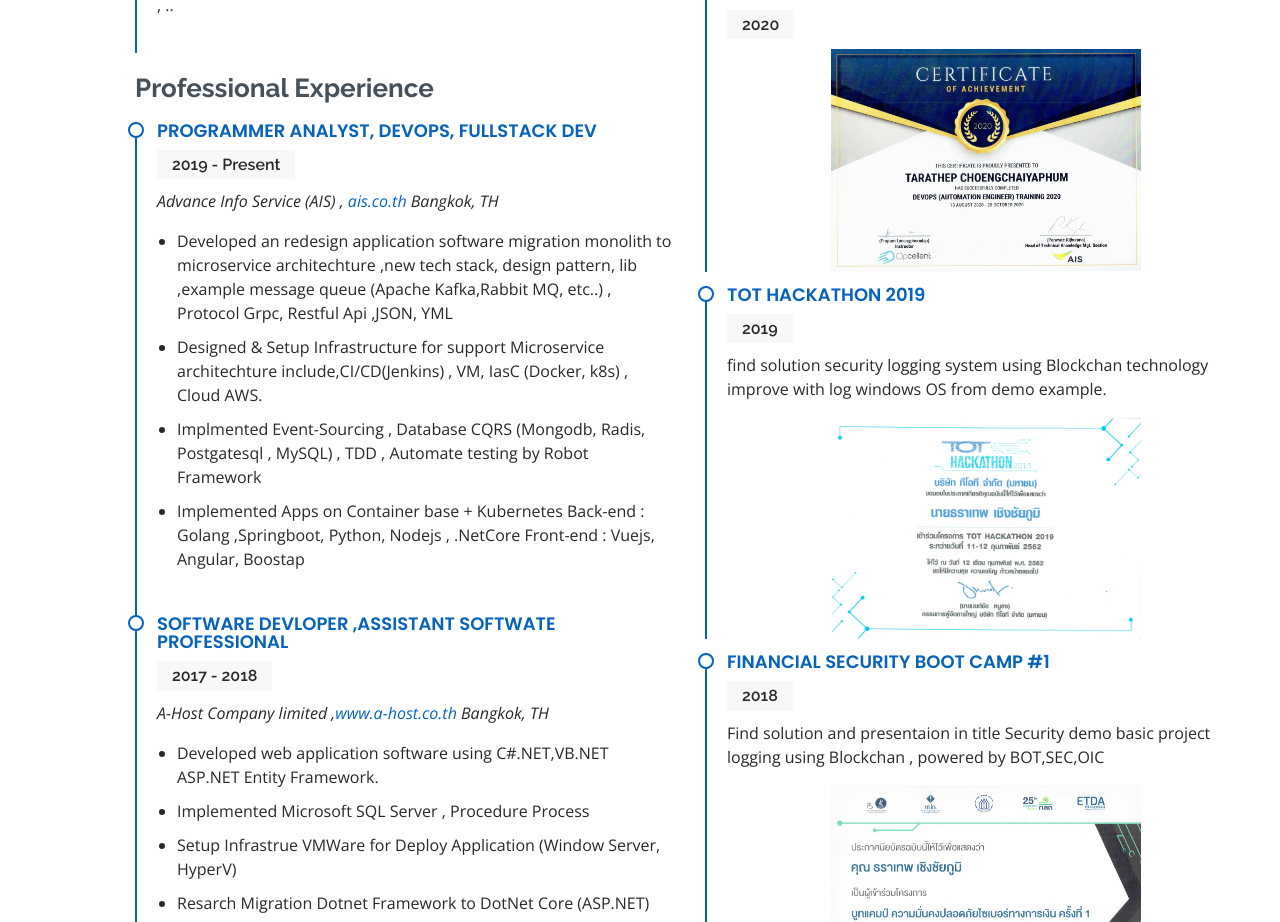
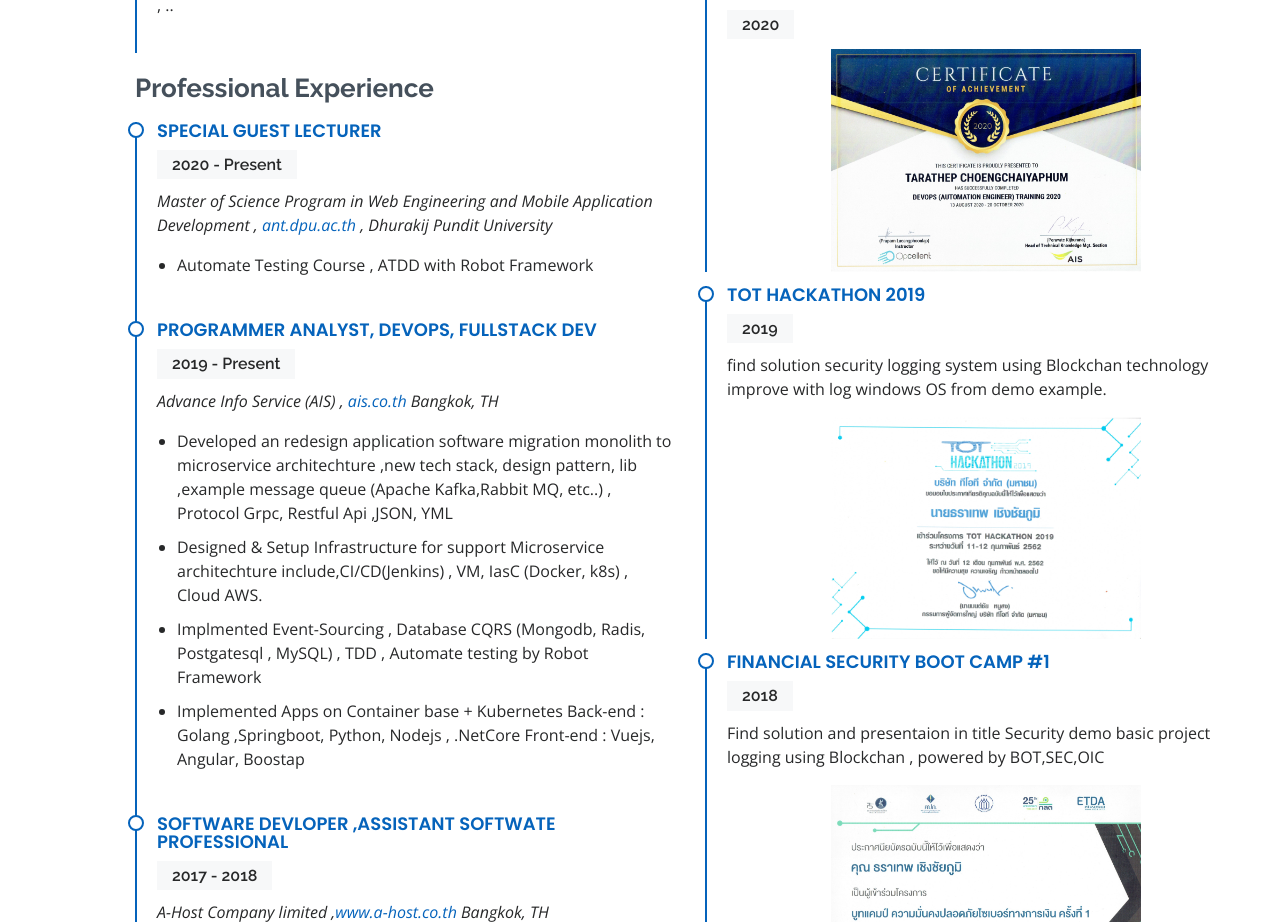
Before and after one commit to tarathep/resume, a JavaScript app: page / in a window 1280 px wide. Shown: the part 2800-3722 px from the top of the page. Built offline with nearby package versions, Linux system fonts and the light colour scheme.

Commit message:
uncommnet

```diff
--- a/src/components/Resume.vue
+++ b/src/components/Resume.vue
@@ -27,14 +27,14 @@
             <!-- Professional Experience -->
             <h3 class="resume-title">Professional Experience</h3>
             <!-- lecturer -->
-            <!-- <div class="resume-item">
+            <div class="resume-item">
                 <h4>Special Guest Lecturer</h4>
                 <h5>2020 - Present</h5>
                 <p><em>Master of Science Program in Web Engineering and Mobile Application Development , <a href="https://ant.dpu.ac.th/">ant.dpu.ac.th</a> , Dhurakij Pundit University</em></p>
                 <ul>
                     <li>Automate Testing Course , ATDD with Robot Framework</li>
                 </ul>
-            </div> -->
+            </div>
             <div class="resume-item">
                 <h4>Programmer Analyst, Devops, Fullstack Dev</h4>
                 <h5>2019 - Present</h5>
```
